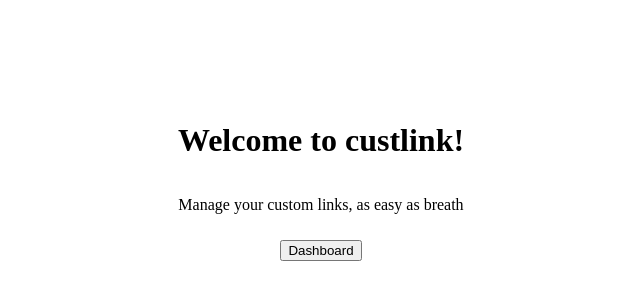
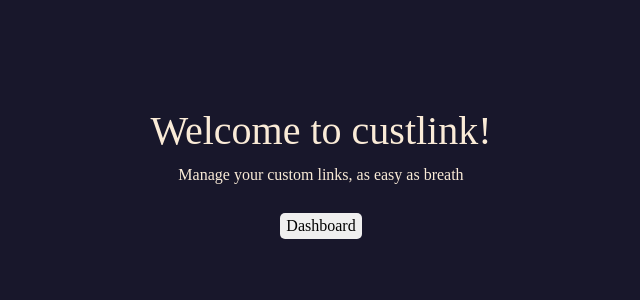
Before and after one commit to jcasben/custlink-web, an Angular app: page / in a window 1280 px wide. Shown: the part 222-522 px from the top of the page, without its empty margins (319-959 px from the left). Built offline with nearby package versions, Linux system fonts and the light colour scheme.

Commit message:
Update: added imports to index and styles.css

```diff
--- a/src/index.html
+++ b/src/index.html
@@ -2,12 +2,15 @@
 <html lang="en">
 <head>
   <meta charset="utf-8">
-  <title>CustlinkWeb</title>
+  <title>Custlink</title>
   <base href="/">
   <meta name="viewport" content="width=device-width, initial-scale=1">
   <link rel="icon" type="image/x-icon" href="favicon.ico">
 </head>
 <body>
   <app-root></app-root>
+<script src="https://code.jquery.com/jquery-3.3.1.slim.min.js"></script>
+<script src="https://cdnjs.cloudflare.com/ajax/libs/popper.js/1.14.6/umd/popper.min.js"></script>
+<script src="https://stackpath.bootstrapcdn.com/bootstrap/4.2.1/js/bootstrap.min.js"></script>
 </body>
 </html>
--- a/src/styles.css
+++ b/src/styles.css
@@ -1 +1,14 @@
 /* You can add global styles to this file, and also import other style files */
+@import 'https://stackpath.bootstrapcdn.com/bootstrap/4.2.1/css/bootstrap.min.css';
+@import 'https://maxcdn.bootstrapcdn.com/font-awesome/4.3.0/css/font-awesome.min.css';
+
+body {
+  font-family: "CaskaydiaCove NF", serif;
+  background: #18172b;
+  color: antiquewhite;
+}
+
+button {
+  border: none;
+  border-radius: 5px;
+}
```
